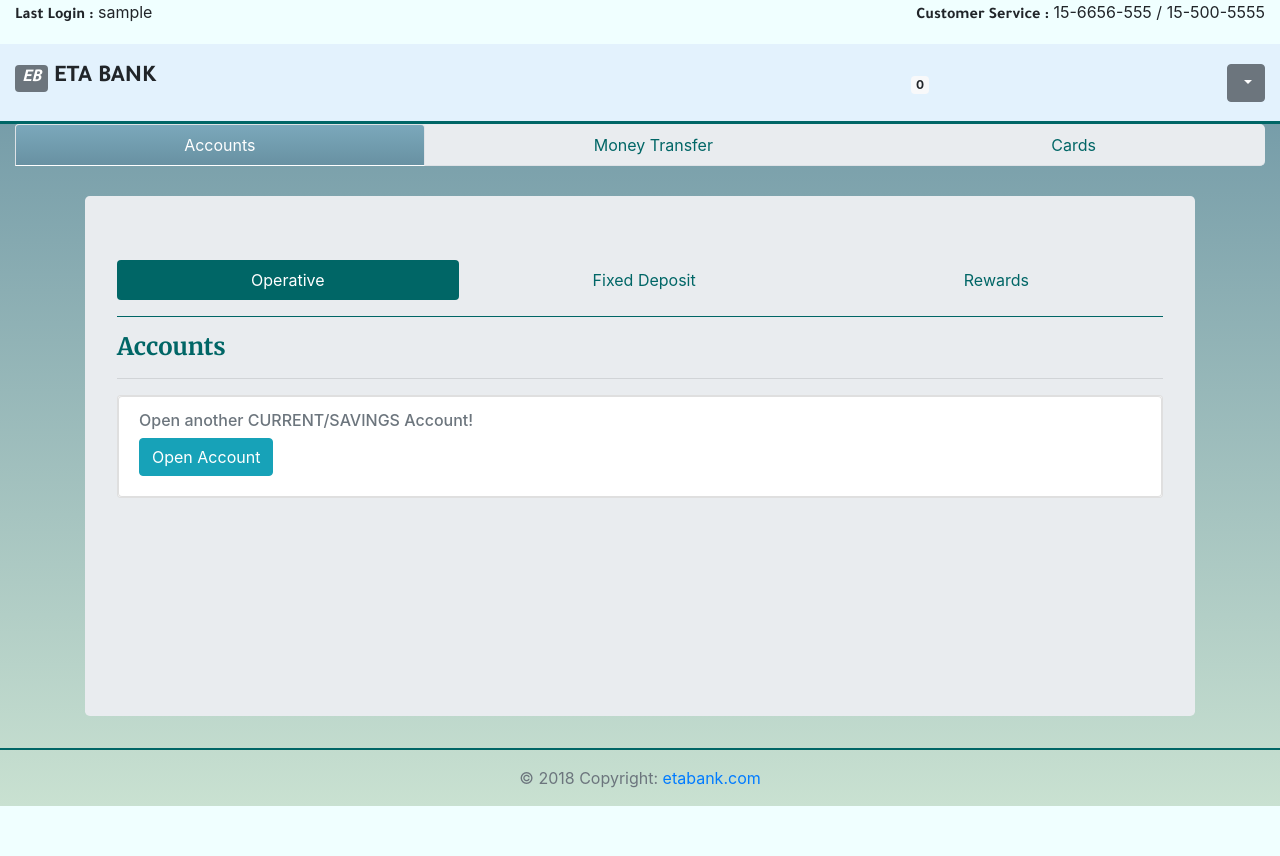
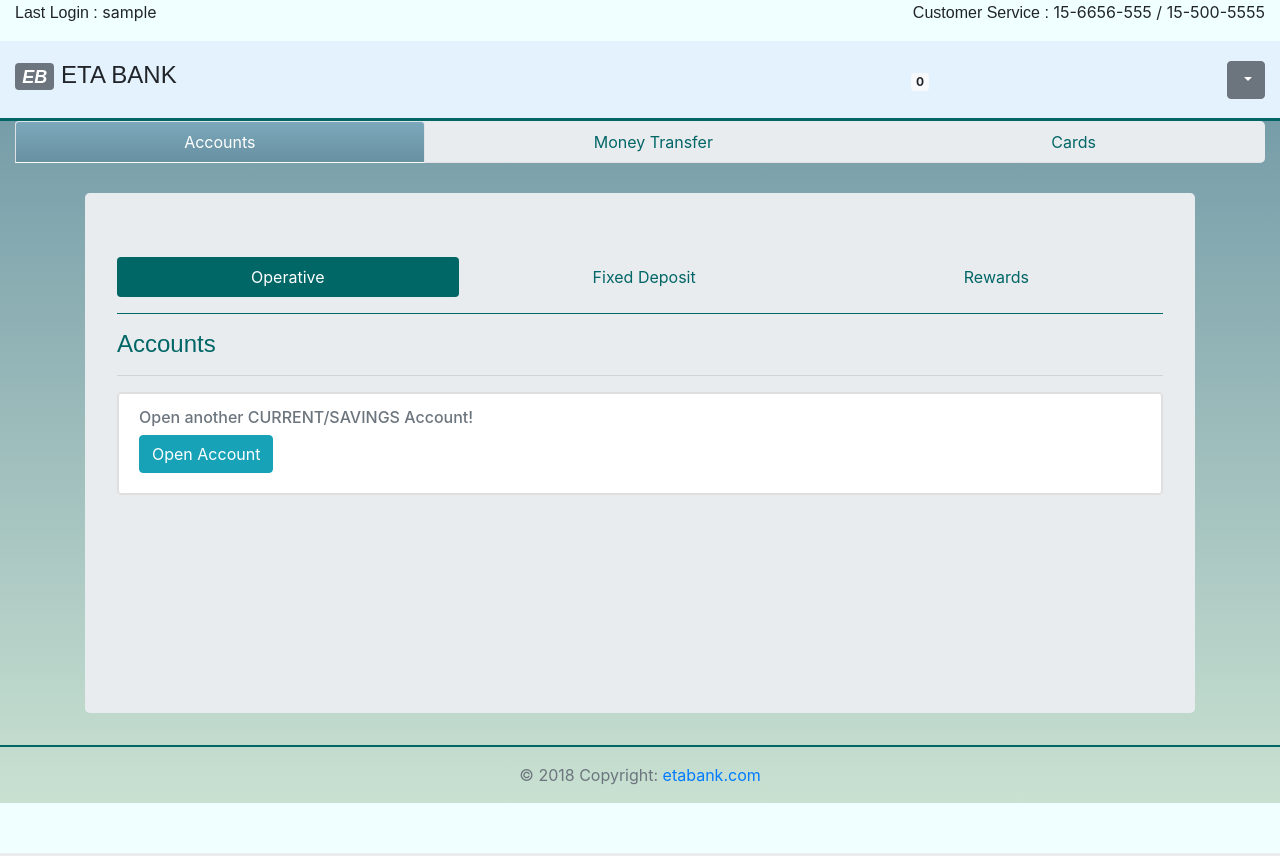
Before and after one commit to pratiks14/newbankapp, a Flask app: template templates/main.html in a window 1280 px wide. Run offline with Flask 2, Linux system fonts and the light colour scheme; the template is opened without the code that fills it: most values are stand-ins (such as "Sample title", 1, 10 or a date in 2020); parts of the project's set-up code (start-up, migrations or seed data) failed here and were passed over; some libraries are stand-ins or nearby versions; some web fonts are replaced.

Commit message:
Update main.html

```diff
--- a/templates/main.html
+++ b/templates/main.html
@@ -4,31 +4,26 @@
     <meta charset="UTF-8">
     <meta name="viewport" content="width=device-width, initial-scale=1.0">
     <meta http-equiv="X-UA-Compatible" content="ie=edge">
-    <link href="https://fonts.googleapis.com/css?family=Tajawal:700" rel="stylesheet">
-    <link href="https://fonts.googleapis.com/css?family=Merriweather:700|Quicksand" rel="stylesheet">
+    <link rel="shortcut icon" href="{{ url_for('static', filename='favicon.ico') }}">
+    <title>ETA Bank</title>
+    <link rel="stylesheet" type="text/css" href="{{url_for('static',filename='bootstrap.min.css')}}">
 
-    <title>THE Bank</title>
-    <link href="https://fonts.googleapis.com/css?family=Open+Sans:400,600" rel="stylesheet">
-    <!-- Bootstrap Core CSS -->
-    <link rel="stylesheet" href="https://stackpath.bootstrapcdn.com/bootstrap/4.1.1/css/bootstrap.min.css" integrity="sha384-WskhaSGFgHYWDcbwN70/dfYBj47jz9qbsMId/iRN3ewGhXQFZCSftd1LZCfmhktB" crossorigin="anonymous">
-    <!-- Custom CSS -->
-    <!-- <link href="templates/css/sb-admin.css" rel="stylesheet"> -->
-    <!-- <link rel="stylesheet" type="text/css" href="{{url_for('static',filename='style1.css')}}"> -->
 
-    <!-- Morris Charts CSS -->
-    <!-- <link href="css/plugins/morris.css" rel="stylesheet"> -->
-
-    <!-- Custom Fonts -->
-	<link  href="{{url_for('static',filename='font-awesome2/css/fontawesome-all.min.css')}}" rel="stylesheet" type="text/css">
-    <link href="https://fonts.googleapis.com/css?family=Quicksand" rel="stylesheet">
-    <!-- HTML5 Shim and Respond.js IE8 support of HTML5 elements and media queries -->
-    <!-- WARNING: Respond.js doesn't work if you view the page via file:// -->
-    <!--[if lt IE 9]>
-        <script src="https://oss.maxcdn.com/libs/html5shiv/3.7.0/html5shiv.js"></script>
-        <script src="https://oss.maxcdn.com/libs/respond.js/1.4.2/respond.min.js"></script>
-    <![endif]-->
-    <!-- <link rel="stylesheet" href="https://use.fontawesome.com/releases/v5.1.0/css/all.css" integrity="sha384-lKuwvrZot6UHsBSfcMvOkWwlCMgc0TaWr+30HWe3a4ltaBwTZhyTEggF5tJv8tbt" crossorigin="anonymous"> -->
+    <link rel="stylesheet" href="{{url_for('static',filename='fontawesome/css/all.min.css')}}" >
+    <!-- <link rel="stylesheet" href="..\static\fontawesome\css\all.min.css" >    -->
     <style>
+      @font-face {
+        font-family: Tajawal;
+        src: url("{{url_for('static',filename='fonts/Tajawal/Tajawal-Bold.ttf')}}");
+    }
+    @font-face {
+        font-family: Merriweather;
+        src: url("{{url_for('static',filename='fonts/Merriweather/Merriweather-Bold.ttf')}}");
+    }
+    @font-face {
+        font-family: Quicksand;
+        src: url("{{url_for('static',filename='fonts/Quicksand/Quicksand-Regular.ttf')}}");
+    }
         body{
     /* background-color: #E7E7EF; */
     height: 100%;
@@ -331,7 +326,7 @@
                                         <label>Balance </label>
                                         <p class="card-subtitle mb-2 text-success"> &#8377; {{account[2]}}</p>
                                     </div>
-                                    <div class="col-1">
+                                    <div class="col-2">
                                         <label>Status </label>
                                         <p class="card-subtitle mb-2 text-muted "> {{account[10]}}</p>
                                     </div>
@@ -352,13 +347,13 @@
                                     <label>Account Type </label>
                                     <p class="card-subtitle mb-2 text-info text-uppercase"> {{account[3]}}</p>
                                 </div>
-                                <div class="col-2" style="border-right:1px solid #006666">
+                                <div class="col-3" style="border-right:1px solid #006666">
                                         <label>Balance </label>
                                         <p class="card-subtitle mb-2 text-muted"><i> Nil </i></p>
                                     </div>
                                     <div class="col-2" >
                                         <label>Status </label>
-                                        <p class="card-subtitle mb-2 text-muted text-uppercase"> Applied</p>
+                                        <p class="card-subtitle mb-2 text-muted "> Applied</p>
                                     </div>
                             </div>
                         </div>
@@ -408,11 +403,10 @@
 
         </div>
     </footer>
-    <script src="https://code.jquery.com/jquery-3.3.1.min.js" integrity="sha256-FgpCb/KJQlLNfOu91ta32o/NMZxltwRo8QtmkMRdAu8=" crossorigin="anonymous"></script>
-    <script src="https://cdnjs.cloudflare.com/ajax/libs/popper.js/1.14.3/umd/popper.min.js" integrity="sha384-ZMP7rVo3mIykV+2+9J3UJ46jBk0WLaUAdn689aCwoqbBJiSnjAK/l8WvCWPIPm49" crossorigin="anonymous"></script>
-<script src="https://stackpath.bootstrapcdn.com/bootstrap/4.1.1/js/bootstrap.min.js" integrity="sha384-smHYKdLADwkXOn1EmN1qk/HfnUcbVRZyYmZ4qpPea6sjB/pTJ0euyQp0Mk8ck+5T" crossorigin="anonymous"></script>
-<script src = "{{url_for('static',filename='script1.js')}}"></script>
-<script>
+    <script src="{{url_for('static', filename='jquery.min.js')}}" ></script>
+    <script src="{{url_for('static', filename='popper.min.js')}}" ></script>
+    <script src="{{url_for('static', filename='bootstrap.min.js')}}" ></script>
+    <script>
 
    $('#info-btn').click(function(event){
        event.preventDefault();
```
